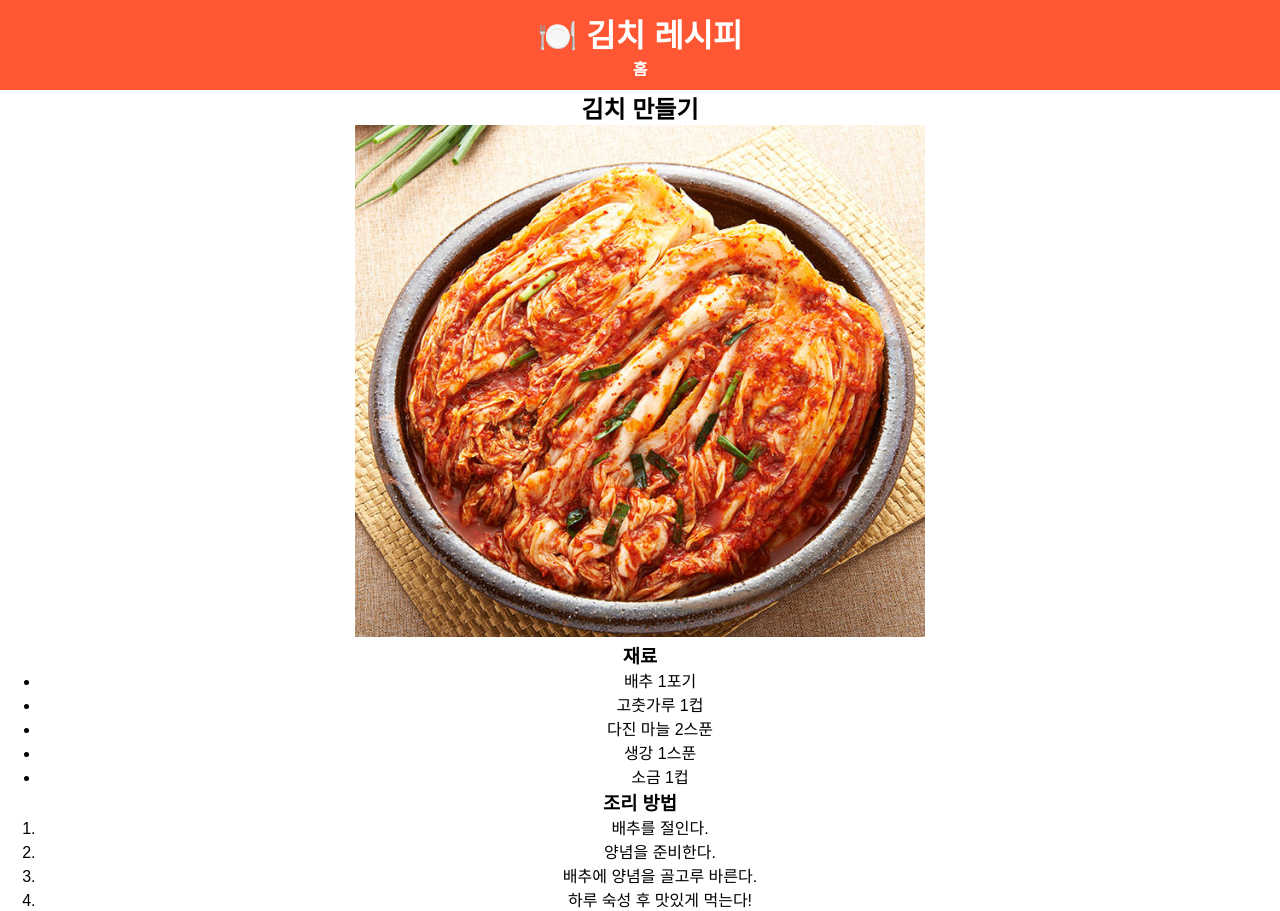
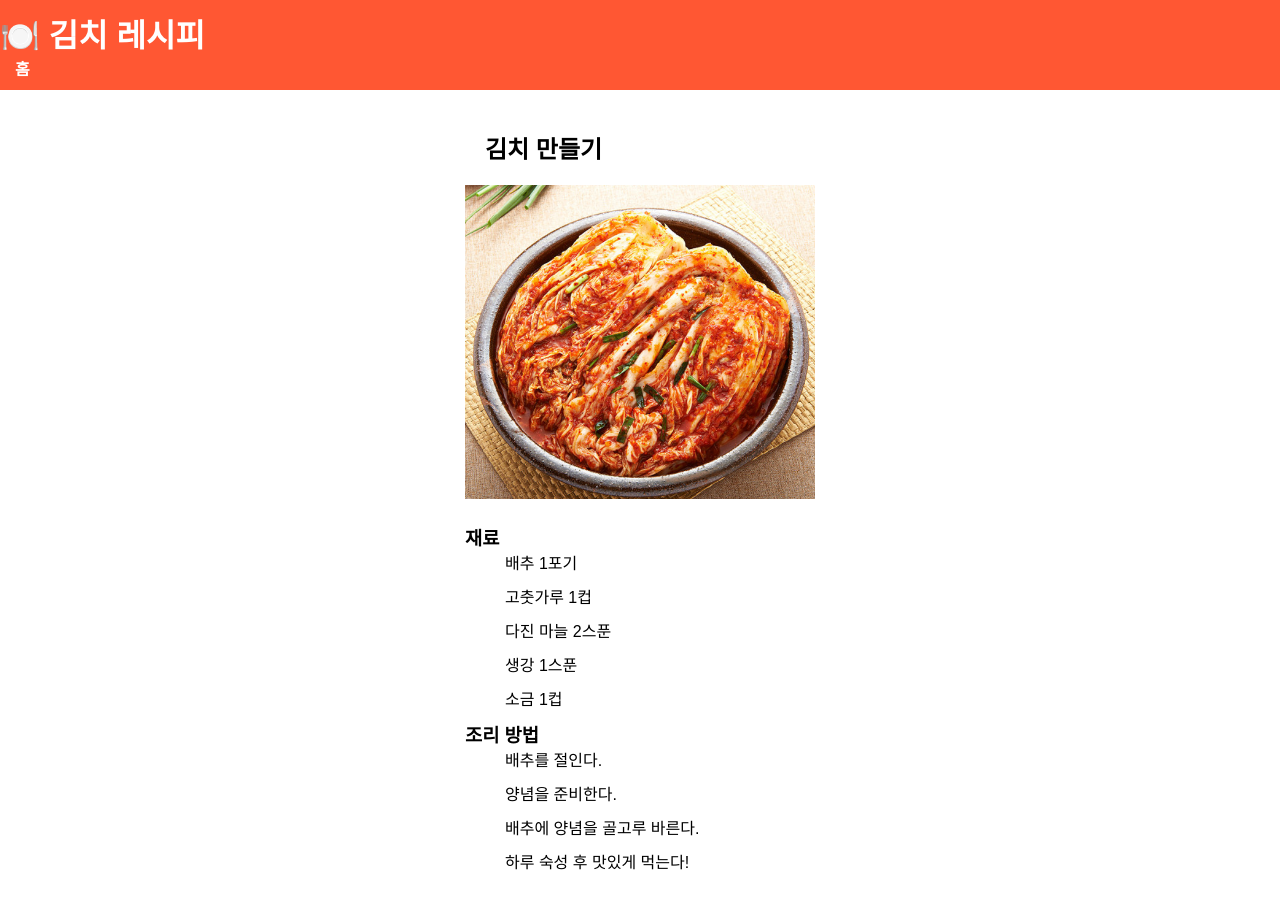
Before and after one commit to BaileyChoi/Recipe_page, a plain HTML site: page kimchi.html in a window 1280 px wide. After the commit the page ends 883 px from the top, so only its background shows below. Drawn offline with Linux system fonts and the light colour scheme.

Commit message:
Style: kimchi.css 아이템 정렬, 리스트 스타일 설정

```diff
--- a/kimchi.css
+++ b/kimchi.css
@@ -4,14 +4,30 @@
 }
 
 body {
+  margin: auto;
+  align-items: center;
+  display: flex;
+  flex-direction: column;
   font-family: Arial, sans-serif;
-  text-align: center;
+  justify-content: center;
+}
+
+.container {
+  background-color: white;
+  display: flex;
+  align-items: stretch;
+  /* margin: auto; */
 }
 
 header {
   background: #ff5733;
   color: white;
   padding: 10px;
+  width: 100%;
+}
+
+li {
+  list-style: none;
 }
 
 nav a {
@@ -21,7 +37,6 @@ nav a {
   font-weight: bold;
 }
 
-.hero img,
 .recipe img {
   width: 100%;
   max-width: 500px;
@@ -47,3 +62,25 @@ nav a {
   height: 150px;
   object-fit: cover;
 }
+
+.recipe-detail {
+  padding-top: 20px;
+}
+
+.recipe-detail h1 {
+  font-size: xx-large;
+  margin-bottom: 20px;
+}
+
+.recipe-detail img {
+  width: 350px;
+  margin-bottom: 20px;
+}
+
+.recipe-detail h2 {
+  margin: 20px;
+}
+
+.recipe-detail li {
+  margin-bottom: 10px;
+}
```
